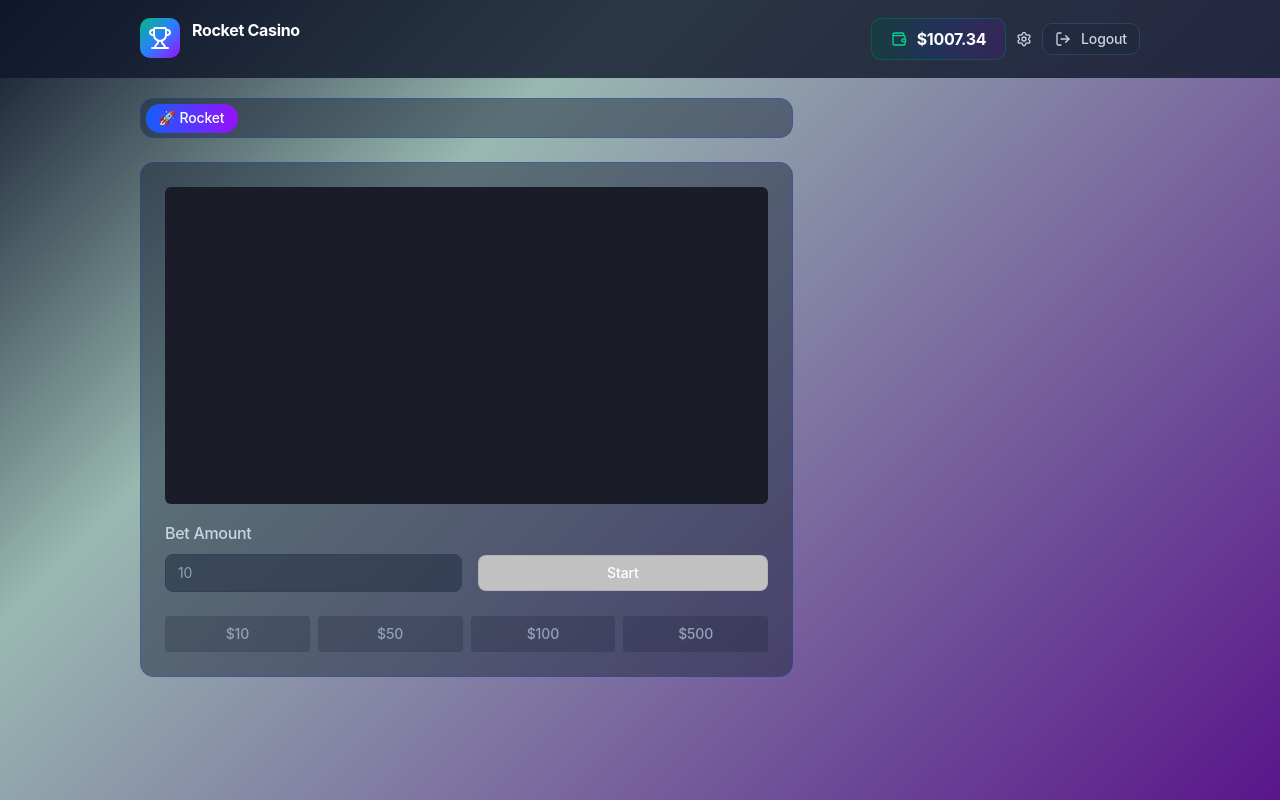
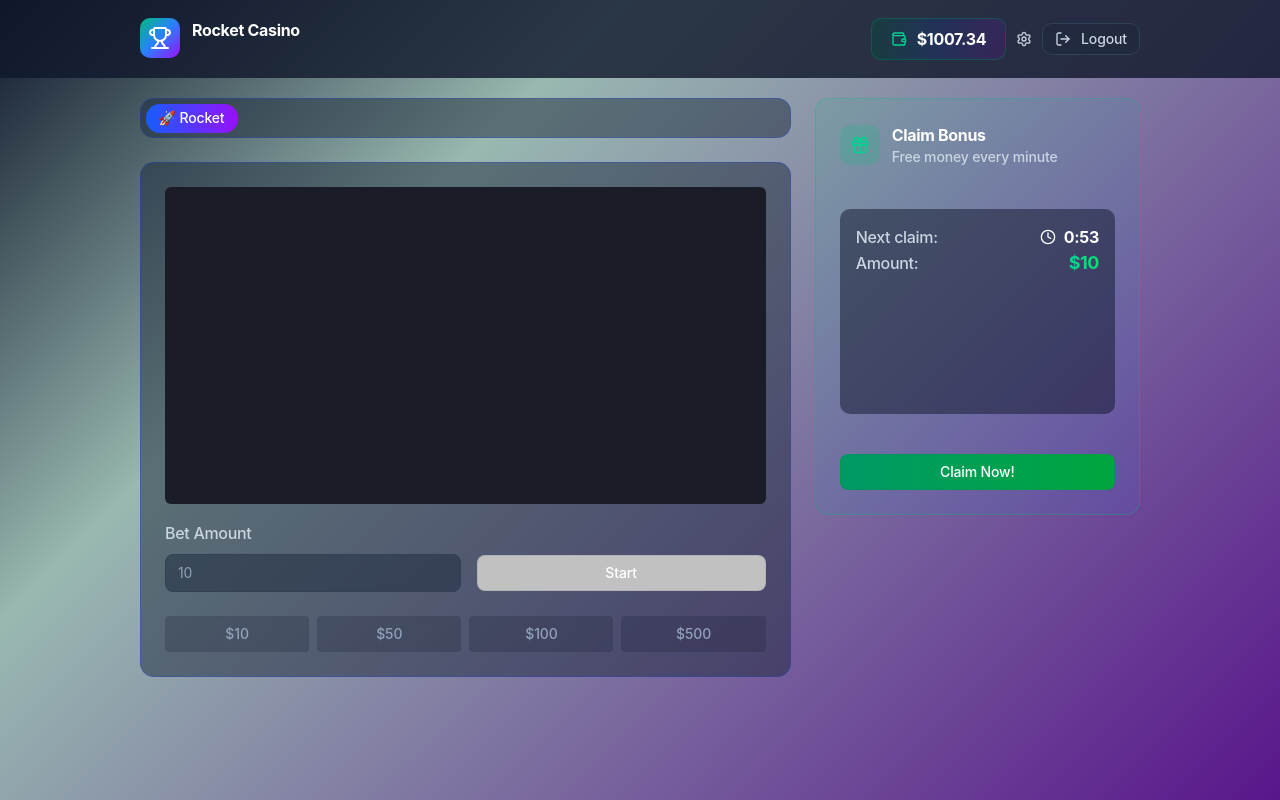
Before and after one commit to Nikiforuk/rocket-casino, a React (Vite) app: page / in a window 1280 px wide. Built offline with nearby package versions, Linux system fonts and the light colour scheme.

Commit message:
added bonus system

```diff
--- a/src/features/auth/components/Login.tsx
+++ b/src/features/auth/components/Login.tsx
@@ -33,6 +33,12 @@ export default function Login() {
       <Button
         icon={true}
         text="Login"
+        textStyle={{
+          fontWeight: 500,
+          fontSize: '14px',
+          lineHeight: '20px',
+          letterSpacing: '-0.15px',
+        }}
         border="none"
         borderRadius="8px"
         height="36px"
--- /dev/null
+++ b/src/features/board/components/BonusSystem.module.scss
@@ -0,0 +1,86 @@
+@import '../../../shared/styles/variables';
+@import '../../../shared/styles/mixins';
+@import '../../../shared/styles/extends';
+
+
+.container {
+  border-radius: 14px;
+  padding: 24px;
+  border: 1px solid var(--emerald-mist);
+  background: $gradient-transparent-green-to-blue;
+}
+
+.top {
+  @include flex($align: center, $justify: flex-start);
+  gap: 12px;
+  margin-bottom: 42px;
+
+  &_infoBlock {
+    display: flex;
+    flex-direction: column;
+
+    &_firstText {
+      @extend %i-bold-16;
+    }
+
+    &_secondText {
+      @extend %i-medium-14-lg;
+      color: var(--gray-100);
+    }
+  }
+}
+
+.gradientBlock {
+  @include flex($align: center, $justify: center);
+  background: var(--green-a20);
+  width: 40px;
+  height: 40px;
+  border-radius: 10px;
+
+  &_icon {
+    width: 20px;
+    height: 20px;
+  }
+}
+
+.content {
+  border-radius: 10px;
+  padding: 16px;
+  background: var(--twilight-veil);
+  margin-bottom: 40px;
+  height: 205px;
+}
+
+.rows {
+  @include flex($align: center, $justify: space-between);
+
+  &_name {
+    @extend %i-regular-16-lg;
+    font-weight: 500;
+    color: var(--gray-100);
+  }
+
+  &_box {
+    @include flex($align: center);
+    gap: 8px;
+
+    &_icon {
+      width: 16px;
+      height: 16px;
+    }
+
+    &_time {
+      @extend %i-regular-16-lg;
+      font-weight: 700;
+    }
+  }
+
+  &_priceTag {
+    @extend %i-bold-18;
+    background: $gradient-green-mint;
+    background-clip: text;
+    -webkit-background-clip: text;
+    color: transparent;
+    -webkit-text-fill-color: transparent;
+  }
+}
--- /dev/null
+++ b/src/features/board/components/BonusSystem.tsx
@@ -0,0 +1,49 @@
+import styles from './BonusSystem.module.scss';
+import presentIcon from '../../../assets/icons/present.svg';
+import timeIcon from '../../../assets/icons/time.svg';
+import { GRADIENTS } from '../../../shared/styles/gradients';
+import Button from '../../../shared/ui/Button';
+
+export default function BonusSystem() {
+  return (
+    <div className={styles.container}>
+      <div className={styles.top}>
+        <div className={styles.gradientBlock}>
+          <img className={styles.gradientBlock_icon} src={presentIcon} alt="present-icon" />
+        </div>
+        <div className={styles.top_infoBlock}>
+          <p className={styles.top_infoBlock_firstText}>Claim Bonus</p>
+          <p className={styles.top_infoBlock_secondText}>Free money every minute</p>
+        </div>
+      </div>
+      <div className={styles.content}>
+        <div className={styles.rows}>
+          <p className={styles.rows_name}>Next claim:</p>
+          <div className={styles.rows_box}>
+            <img className={styles.rows_box_icon} src={timeIcon} alt="time-icon" />
+            <p className={styles.rows_box_time}>0:53</p>
+          </div>
+        </div>
+        <div className={styles.rows}>
+          <p className={styles.rows_name}>Amount:</p>
+          <p className={styles.rows_priceTag}>$10</p>
+        </div>
+      </div>
+      <Button
+        border="1px solid rgba(49, 65, 88, 0.1)"
+        type="button"
+        height="36px"
+        background={GRADIENTS.greenToGreen}
+        text="Claim Now!"
+        borderRadius="8px"
+        textStyle={{
+          fontSize: '14px',
+          lineHeight: '20px',
+          letterSpacing: '-0.15px',
+          fontWeight: 500,
+          color: 'white',
+        }}
+      />
+    </div>
+  );
+}
--- a/src/index.css
+++ b/src/index.css
@@ -28,6 +28,7 @@
   --green-300: #009966;
   --green-400: #00A63E;
   --green-500: #004F3B;
+  --green-600: #05DF72;
 
   --green-a10: rgba(0, 188, 125, 0.1);
   --green-a20: rgba(0, 188, 125, 0.2);
@@ -57,6 +58,7 @@
   --overlay-gray-a80: rgba(15, 23, 43, 0.8);
 
   --twilight-veil: rgba(15, 23, 43, 0.5);
+  --emerald-mist: rgba(0, 188, 125, 0.3);
 }
 
 * {
--- a/src/pages/Home.module.scss
+++ b/src/pages/Home.module.scss
@@ -1,5 +1,8 @@
 .container {
+  display: grid;
+  grid-template-columns: 2fr 1fr;
   margin: 0 auto;
+  gap: 24px;
   max-width: 1000px;
   width: 100%;
 }
--- a/src/pages/Home.tsx
+++ b/src/pages/Home.tsx
@@ -1,4 +1,5 @@
 import styles from './Home.module.scss';
+import BonusSystem from '../features/board/components/BonusSystem';
 import Header from '../features/board/components/Header';
 import RocketGame from '../features/board/components/RocketGame';
 import TabList from '../features/board/components/TabList';
@@ -8,8 +9,13 @@ export default function Home() {
     <>
       <Header />
       <main className={styles.container}>
-        <TabList />
-        <RocketGame />
+        <div className={styles.content}>
+          <TabList />
+          <RocketGame />
+        </div>
+        <div className={styles.content}>
+          <BonusSystem />
+        </div>
       </main>
     </>
   );
--- a/src/shared/styles/_variables.scss
+++ b/src/shared/styles/_variables.scss
@@ -24,6 +24,13 @@ $gradient-screen-overlay: linear-gradient(
   var(--blue-700) 0%,
   var(--purple-a20) 100%
 );
+
+$gradient-green-mint: linear-gradient(
+  90deg,
+  var(--green-200) 0%,
+  var(--green-600) 100%
+);
+
 
 $gradient-blue-to-purple: linear-gradient(
   90deg,
```
Also changed, not shown: src/assets/icons/time.svg (added).
